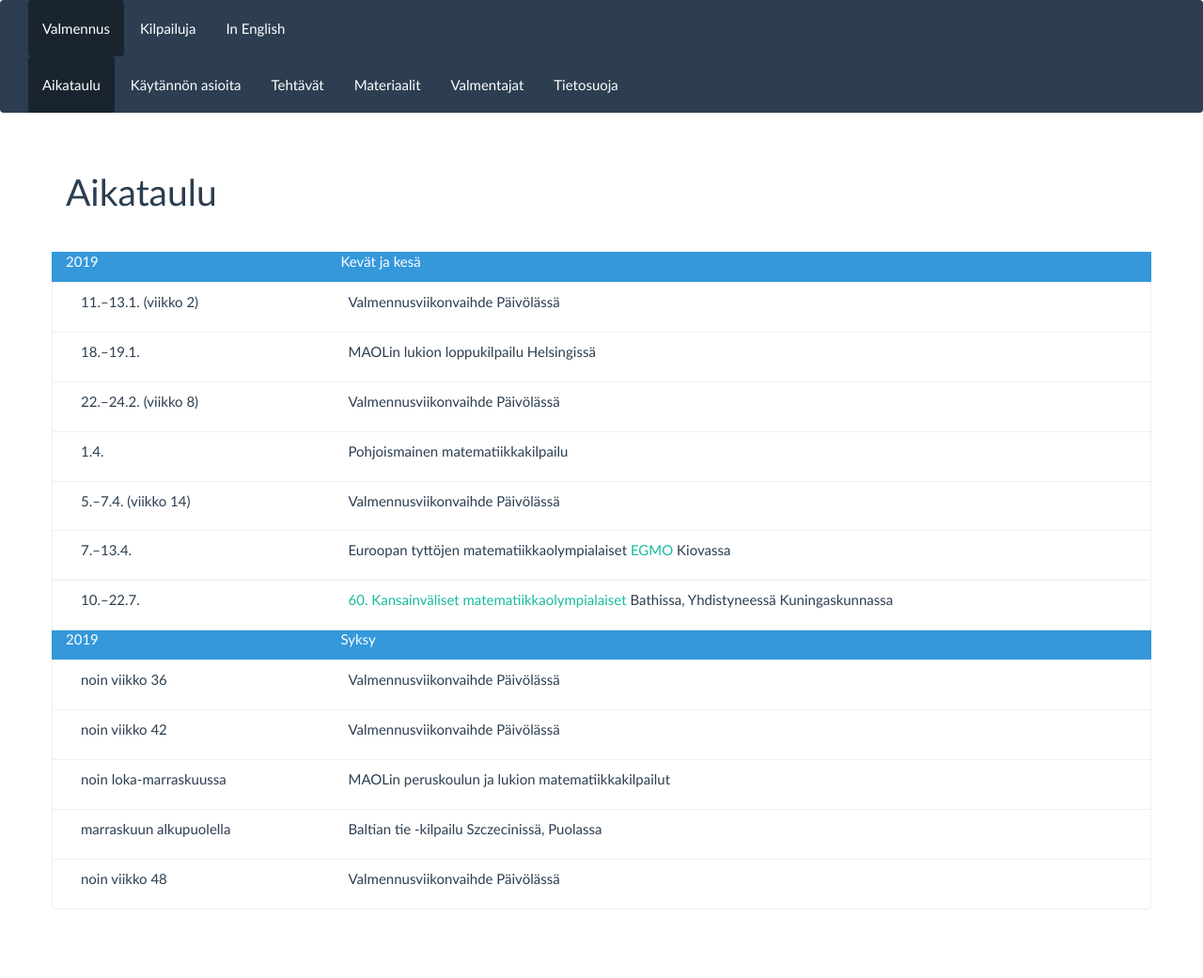
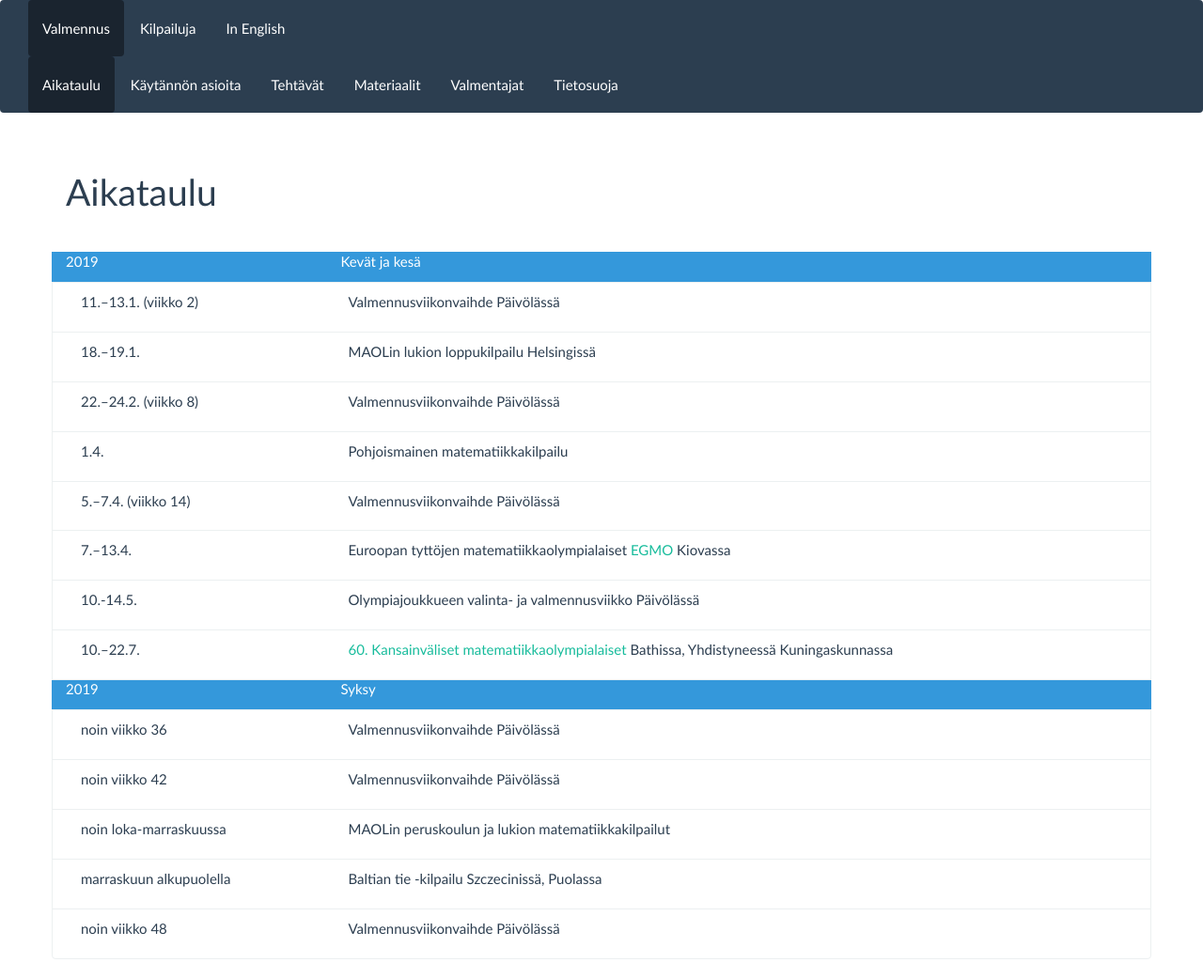
Before and after one commit to matematiikkakilpailut/matematiikkakilpailut.github.io, a Jekyll site: the page built from aikataulu/index.md, in a window 1280 px wide. Shown: the whole page at 94% size. Built offline with Jekyll 4.4.1, drawn with Linux system fonts in a browser that asks for light colours; before the commit the page ends 988 px from its top, so only the background shows below that.

Commit message:
Update index.md

```diff
--- a/aikataulu/index.md
+++ b/aikataulu/index.md
@@ -18,6 +18,8 @@ aikataulu:
     tapahtuma: "Valmennus&shy;viikonvaihde Päivölässä"
   - pvm: "7.&ndash;13.4."
     tapahtuma: "Euroopan tyttöjen matematiikka&shy;olympialaiset [EGMO](https://www.egmo.org/egmos/egmo8/) Kiovassa"
+  - pvm: "10.-14.5."
+    tapahtuma: "Olympia&shy;joukkueen valinta- ja valmennus&shy;viikko Päivölässä"
   - pvm: "10.&ndash;22.7."
     tapahtuma: "[60. Kansain&shy;väliset matematiikka&shy;olympialaiset](https://www.imo2019.uk/) Bathissa, Yhdisty&shy;neessä Kuningas&shy;kunnassa"
   - pvm: "2019"
```
